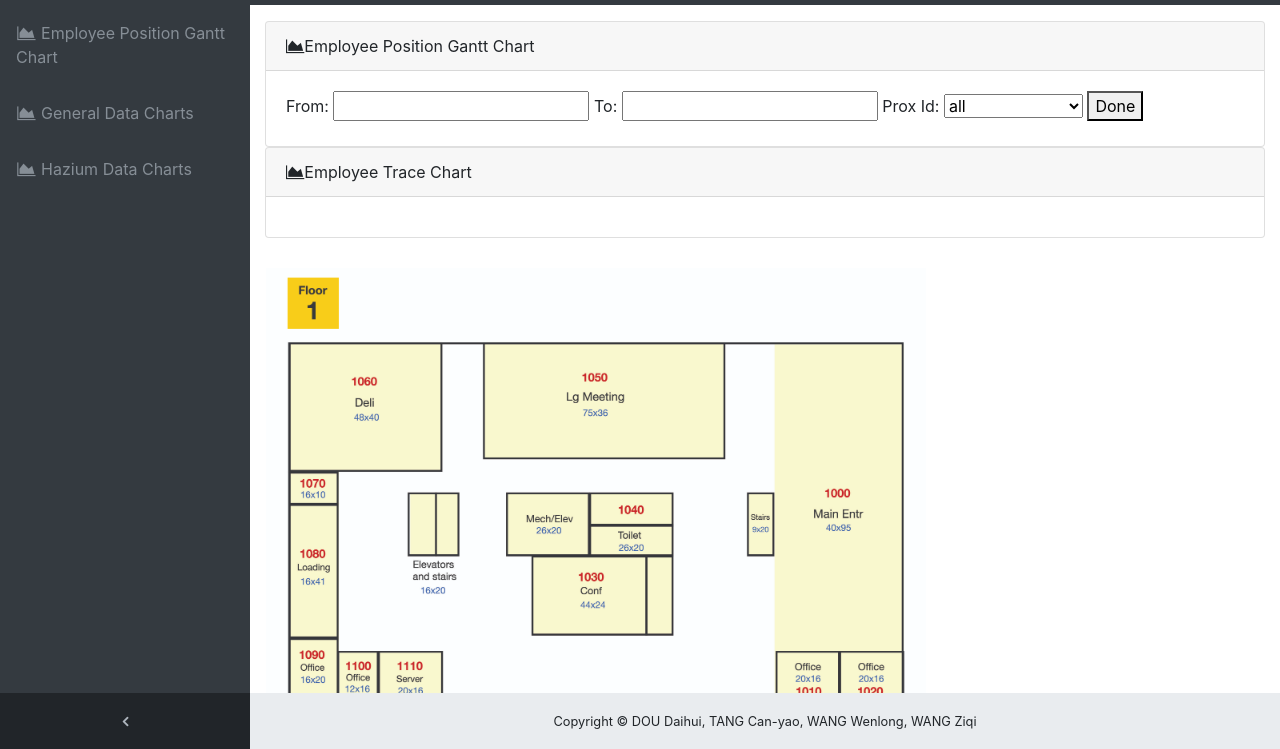
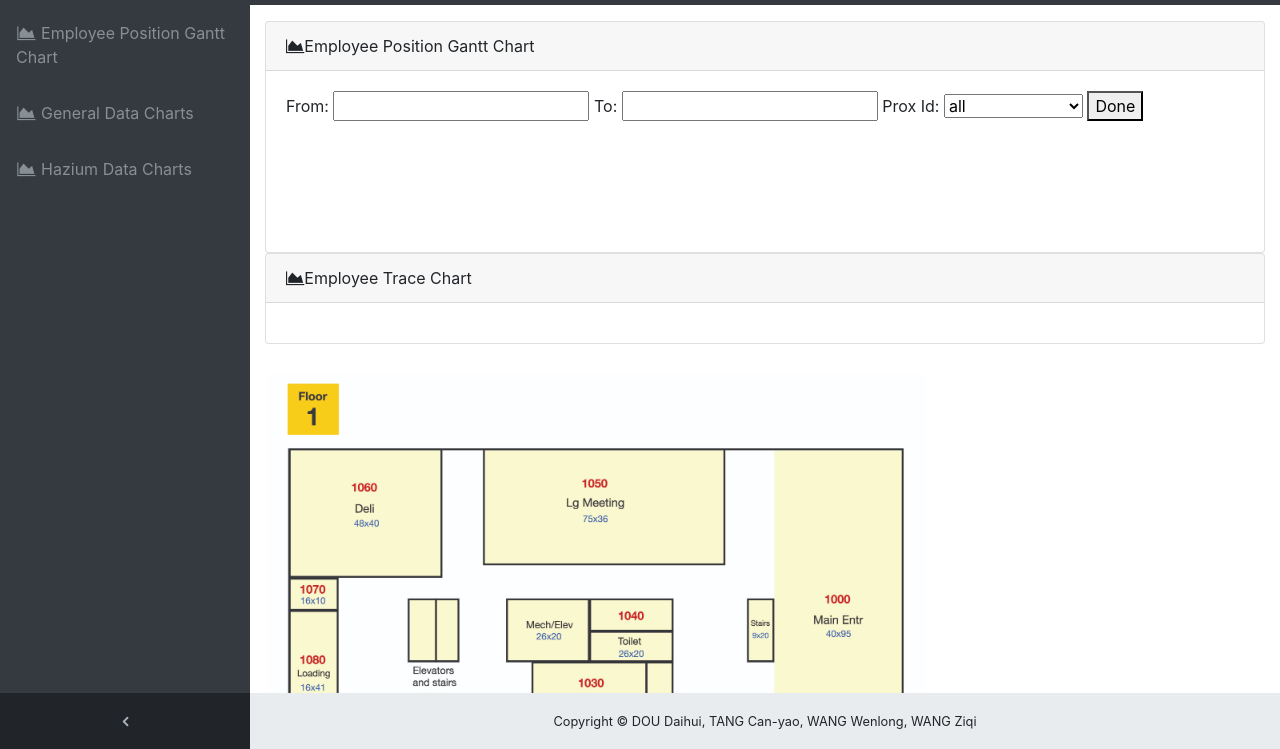
Before and after one commit to ddouup/COMP4901F_Project, a plain HTML site: page gantt.html in a window 1280 px wide. Shown: the part 51-800 px from the top of the page. Drawn offline with nearby package versions, Linux system fonts and the light colour scheme.

Commit message:
add a svg

```diff
--- a/gantt.html
+++ b/gantt.html
@@ -213,6 +213,7 @@
 				<option value=" tsong001">tsong001</option>
 			</select>
             <button onclick="newgantt(from.value, to.value, prox.value), trace(from.value, to.value, prox.value)">Done</button>
+            <svg style="height: 100px; width: 1000px"></svg>
         </div>
       </div>
       <div class="card">
```
